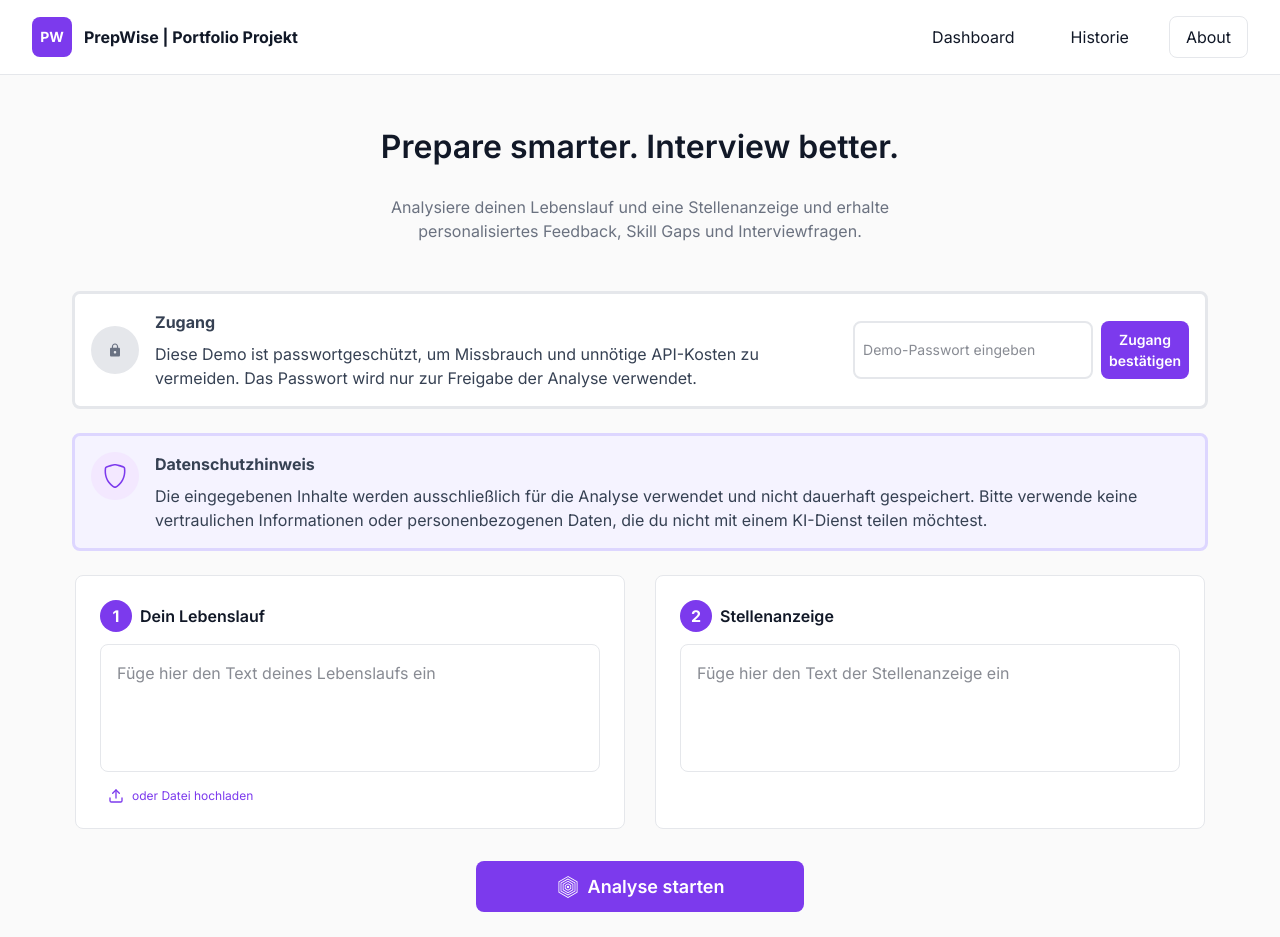
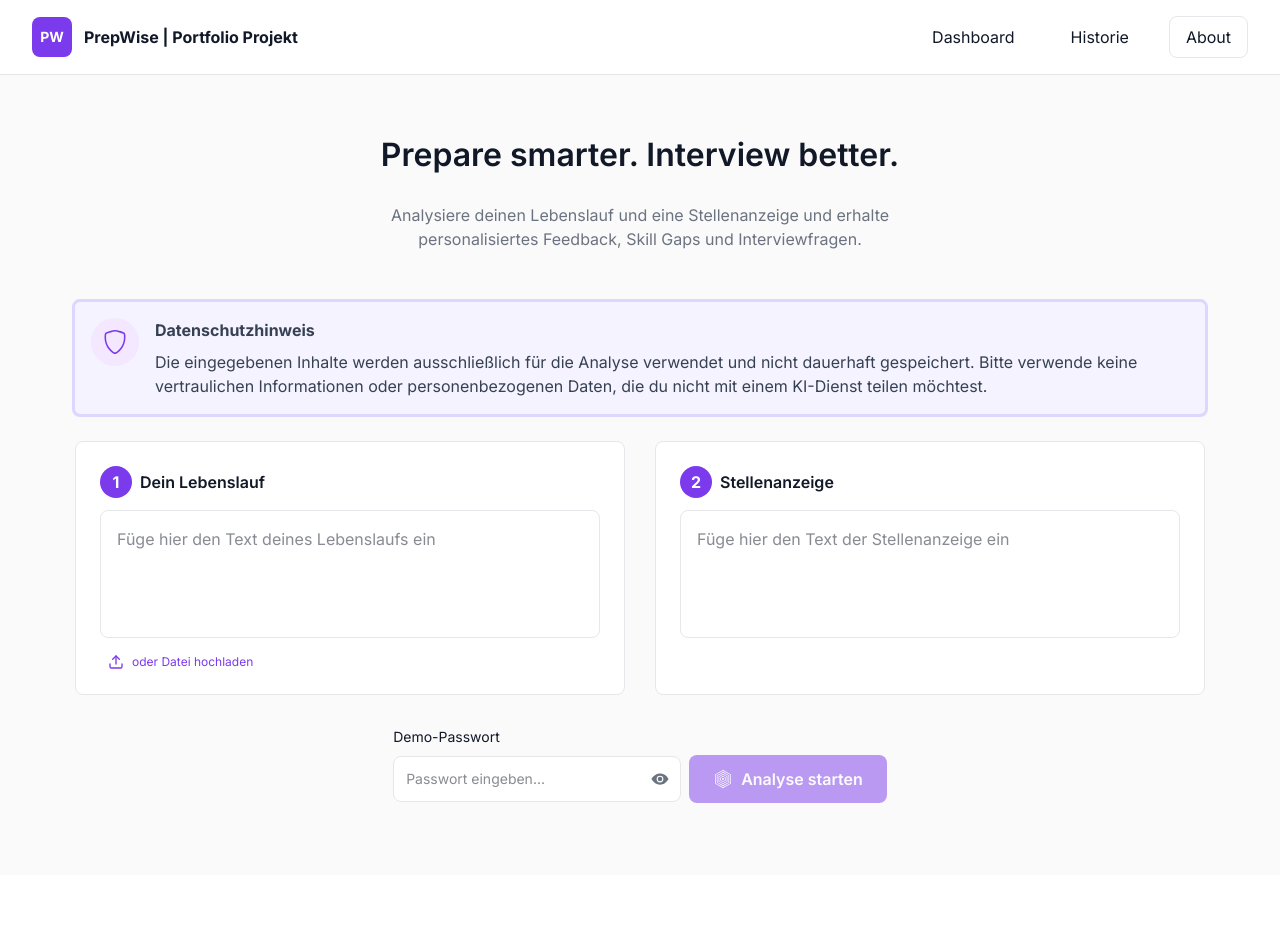
Before and after one commit to r-dau/prepwise, a Next.js app: page / in a window 1280 px wide. Shown: the top 937 px of the page. After the commit the page ends 875 px from the top, so only its background shows below. Built offline with nearby package versions, Linux system fonts and the light colour scheme.

Commit message:
feat: add password visibility toggle, live validation and centered layout

```diff
--- /dev/null
+++ b/src/app/api/verify/route.ts
@@ -0,0 +1,9 @@
+import { NextRequest, NextResponse } from "next/server";
+
+export async function POST(request: NextRequest) {
+  const { password } = await request.json();
+
+  const isValid = password === process.env.DEMO_PASSWORD;
+
+  return NextResponse.json({ isValid });
+}
--- a/src/app/page.tsx
+++ b/src/app/page.tsx
@@ -6,6 +6,7 @@ import { LuUpload } from "react-icons/lu";
 import { IoMdLock } from "react-icons/io";
 import { GiNestedHexagons } from "react-icons/gi";
 import { BsShield } from "react-icons/bs";
+import { IoEye, IoEyeOff } from "react-icons/io5";
 
 import MatchScoreCard from "@/components/MatchScoreCard";
 import SkillGapCard from "@/components/SkillGapCard";
@@ -29,6 +30,8 @@ export default function Home() {
   const [loading, setLoading] = useState(false);
   const [error, setError] = useState<string | null>(null);
   const [password, setPassword] = useState("");
+  const [passwordValid, setPasswordValid] = useState<boolean | null>(null);
+  const [showPassword, setShowPassword] = useState(false);
 
   const handleAnalyze = async () => {
     if (!cv.trim() || !jobDescription.trim()) {
@@ -68,6 +71,24 @@ export default function Home() {
     }
   };
 
+  const handlePasswordChange = async (value: string) => {
+    setPassword(value);
+
+    if (value.length < 3) {
+      setPasswordValid(null);
+      return;
+    }
+
+    const response = await fetch("/api/verify", {
+      method: "POST",
+      headers: { "Content-Type": "application/json" },
+      body: JSON.stringify({ password: value }),
+    });
+
+    const { isValid } = await response.json();
+    setPasswordValid(isValid);
+  };
+
   return (
     <div className="w-full bg-[#FAFAFA] min-h-screen flex flex-col items-center justify-center">
       <main className="w-full mx-auto py-8 sm:pt-8 lg:pt-12 sm:pb-4 lg:pb-4 px-6 sm:px-6 lg:px-8 flex flex-col items-center justify-center max-w-[1200px]">
@@ -86,50 +107,6 @@ export default function Home() {
             Analysiere deinen Lebenslauf und eine Stellenanzeige und erhalte
             personalisiertes Feedback, Skill Gaps und Interviewfragen.
           </p>
-        </div>
-
-        {/* Password Section */}
-        <div
-          className="flex w-full items-center justify-between bg-white rounded-lg border-3 border-[#E5E7EB] text-gray-700 gap-4 p-4 mb-6"
-          role="alert"
-        >
-          <>
-            <div className="flex h-12 w-12 shrink-0 items-center justify-center rounded-full bg-[#E5E7EB]">
-              <IoMdLock color="#6A7282" />
-            </div>
-            <div className="flex flex-col gap-2">
-              <h3 className="font-bold">Zugang</h3>
-              <p>
-                Diese Demo ist passwortgeschützt, um Missbrauch und unnötige
-                API-Kosten zu vermeiden. Das Passwort wird nur zur Freigabe der
-                Analyse verwendet.
-              </p>
-            </div>
-          </>
-          <div className="flex gap-2 ml-auto">
-            <input
-              type="password"
-              placeholder="Demo-Passwort eingeben"
-              className="flex p-2 min-w-60 rounded-lg border-2 border-[#E5E7EB] text-sm focus:outline-none focus:ring-2"
-              style={{
-                borderColor: "#E5E7EB",
-                backgroundColor: "#FFFFFF",
-                color: "#111827",
-              }}
-              value={password ?? ""}
-              onChange={(e) => setPassword(e.target.value)}
-            />
-            <button
-              className="px-2 py-2 rounded-lg text-white font-semibold transition-all hover:opacity-90"
-              style={{
-                backgroundColor: "#7C3AED",
-                fontSize: "14px",
-                fontWeight: 600,
-              }}
-            >
-              Zugang bestätigen
-            </button>
-          </div>
         </div>
 
         {/* Alert Section */}
@@ -244,37 +221,68 @@ export default function Home() {
             </div>
           </div>
 
-          {/* Error Message */}
-          {error && (
-            <p
-              className="text-center mb-4"
-              style={{ color: "#EF4444", fontSize: "14px" }}
+          <div className="flex flex-col gap-2 w-fit mx-auto">
+            <label className="text-sm font-medium" style={{ color: "#111827" }}>
+              Demo-Passwort
+            </label>
+
+            {/* Input mit Eye-Icon */}
+            <div className="flex items-center gap-2">
+              <div className="relative w-72">
+                <input
+                  type={showPassword ? "text" : "password"}
+                  placeholder="Passwort eingeben..."
+                  className="w-full p-3 pr-10 rounded-lg border text-sm focus:outline-none focus:ring-2 focus:ring-purple-300"
+                  style={{
+                    borderColor:
+                      passwordValid === false
+                        ? "#EF4444"
+                        : passwordValid === true
+                          ? "#22C55E"
+                          : "#E5E7EB",
+                    backgroundColor: "#FFFFFF",
+                    color: "#111827",
+                  }}
+                  value={password ?? ""}
+                  onChange={(e) => handlePasswordChange(e.target.value)}
+                />
+                {/* Eye Icon */}
+                <button
+                  type="button"
+                  onClick={() => setShowPassword(!showPassword)}
+                  className="absolute right-3 top-1/2 -translate-y-1/2"
+                  style={{ color: "#6B7280" }}
                 >
-              {error}
-            </p>
-          )}
+                  {showPassword ? <IoEyeOff size={18} /> : <IoEye size={18} />}
+                </button>
+              </div>
 
-          <div className="flex flex-col justify-center gap-4 sm:gap-6 items-center">
               <button
                 onClick={handleAnalyze}
-              disabled={loading}
-              className="flex items-center gap-2 w-full sm:w-auto px-20 py-3 rounded-lg text-white font-semibold transition-all hover:opacity-90"
+                disabled={loading || passwordValid !== true}
+                className="flex items-center gap-2 px-6 py-3 rounded-lg text-white font-semibold transition-all hover:opacity-90 whitespace-nowrap disabled:opacity-50 disabled:cursor-not-allowed"
                 style={{
                   backgroundColor: "#7C3AED",
-                fontSize: "18px",
+                  fontSize: "16px",
                   fontWeight: 600,
                 }}
               >
-              <GiNestedHexagons size={24} />
+                <GiNestedHexagons size={20} />
                 {loading ? "Analysiere..." : "Analyse starten"}
               </button>
-            <div className="flex items-center gap-2 text-center">
-              <IoMdLock color="#6A7282" />
-              <p className="text-sm text-gray-500">
-                Deine Daten werden nicht gespeichert und nur zur Analyse
-                verwendet.
+            </div>
+
+            {/* Live Feedback */}
+            {passwordValid === false && (
+              <p style={{ color: "#EF4444", fontSize: "13px" }}>
+                ❌ Falsches Passwort
               </p>
-            </div>
+            )}
+            {passwordValid === true && (
+              <p style={{ color: "#22C55E", fontSize: "13px" }}>
+                ✅ Passwort korrekt
+              </p>
+            )}
           </div>
         </div>
       </main>
```
Lines whose indentation alone changed are shown as unchanged.
